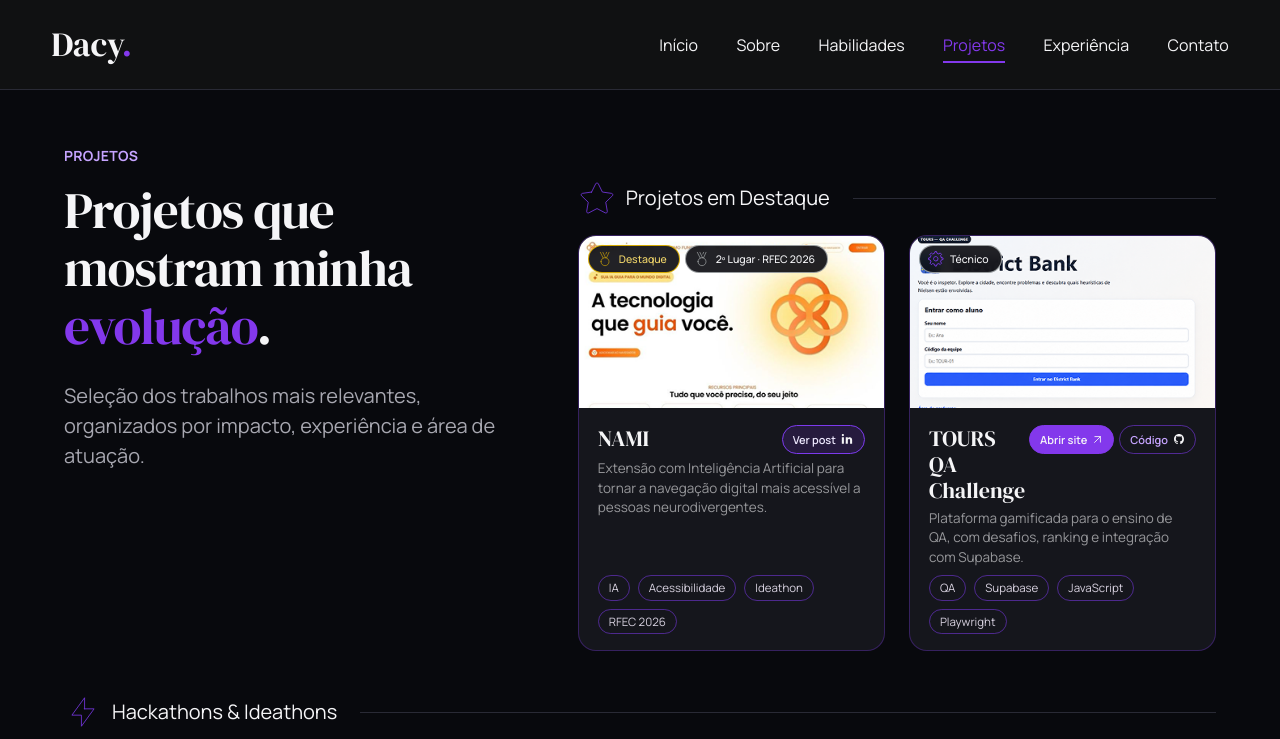
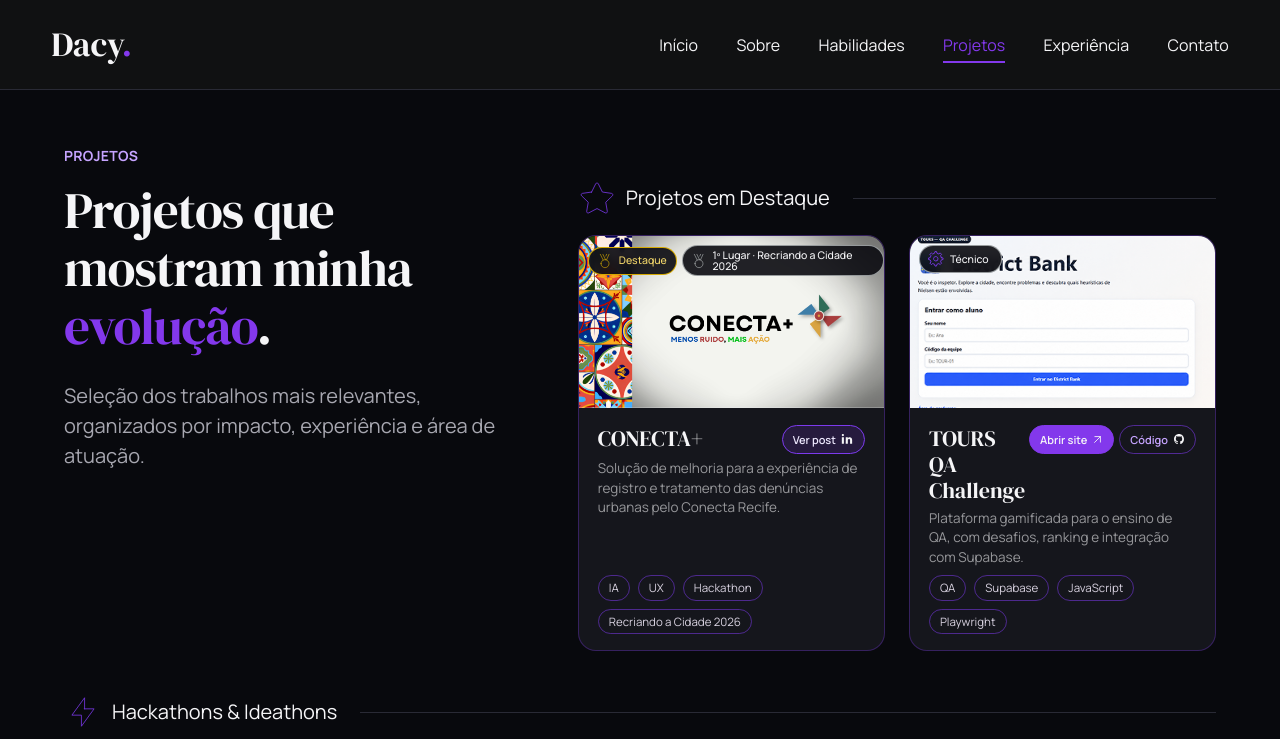
Before and after one commit to Myoui-sys/portfolio, a React (Vite) app: page /projetos in a window 1280 px wide. Shown: the top 739 px of the page. Built offline with nearby package versions, Linux system fonts and the light colour scheme.

Commit message:
Refactor code structure for improved readability and maintainability

```diff
--- a/src/data/projects.js
+++ b/src/data/projects.js
@@ -16,18 +16,19 @@ import silverAwardIcon from "../assets/icons/PrêmioCinza.svg";
 import goldAwardIcon from "../assets/icons/PrêmioDourado.svg";
 import technicalIcon from "../assets/icons/Ferramenta.svg";
 import conectaRoundedImage from "../assets/images/conectamais.png";
+import conectaImg from "../assets/images/conectaImg.png";
 
 export const featuredProjects = [
   {
-    title: "NAMI",
-    description: "Extensão com Inteligência Artificial para tornar a navegação digital mais acessível a pessoas neurodivergentes.",
-    tags: ["IA", "Acessibilidade", "Ideathon", "RFEC 2026"],
-    image: namiImage,
+    title: "CONECTA+",
+    description: "Solução de melhoria para a experiência de registro e tratamento das denúncias urbanas pelo Conecta Recife.",
+    tags: ["IA", "UX", "Hackathon", "Recriando a Cidade 2026"],
+    image: conectaImg,
     imagePosition: "top",
-    postUrl: "https://www.linkedin.com/feed/update/urn:li:activity:7489800852703092736/",
+    postUrl: "https://lnkd.in/p/eGJQdzgf",
     badges: [
       { label: "Destaque", icon: goldAwardIcon, tone: "gold" },
-      { label: "2º Lugar · RFEC 2026", icon: silverAwardIcon },
+      { label: "1º Lugar · Recriando a Cidade 2026", icon: silverAwardIcon },
     ],
   },
   {
@@ -44,7 +45,7 @@ export const featuredProjects = [
 export const hackathonProjects = [
     {
     title: "CONECTA+",
-    description: "Solução de melhoria para a experiência de registro e tratamento das denúncias urbanas pelo Conecta Recife",
+    description: "Solução de melhoria para a experiência de registro e tratamento das denúncias urbanas pelo Conecta Recife.",
     tags: ["IA", "Jornada do Usuário", "Hackathon"],
     image: conectaRoundedImage,
     postUrl: "https://lnkd.in/p/eGJQdzgf",
```
Also changed, not shown: src/assets/images/conectaImg.png (added).
